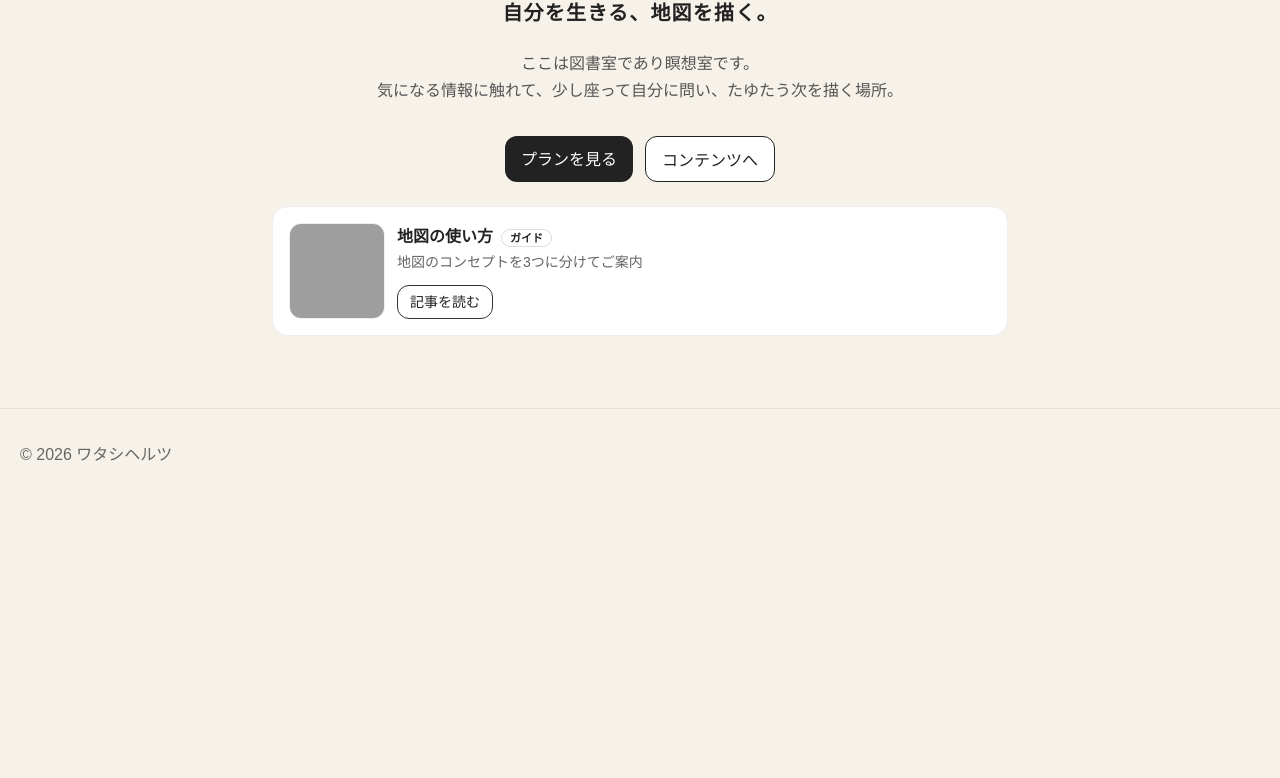
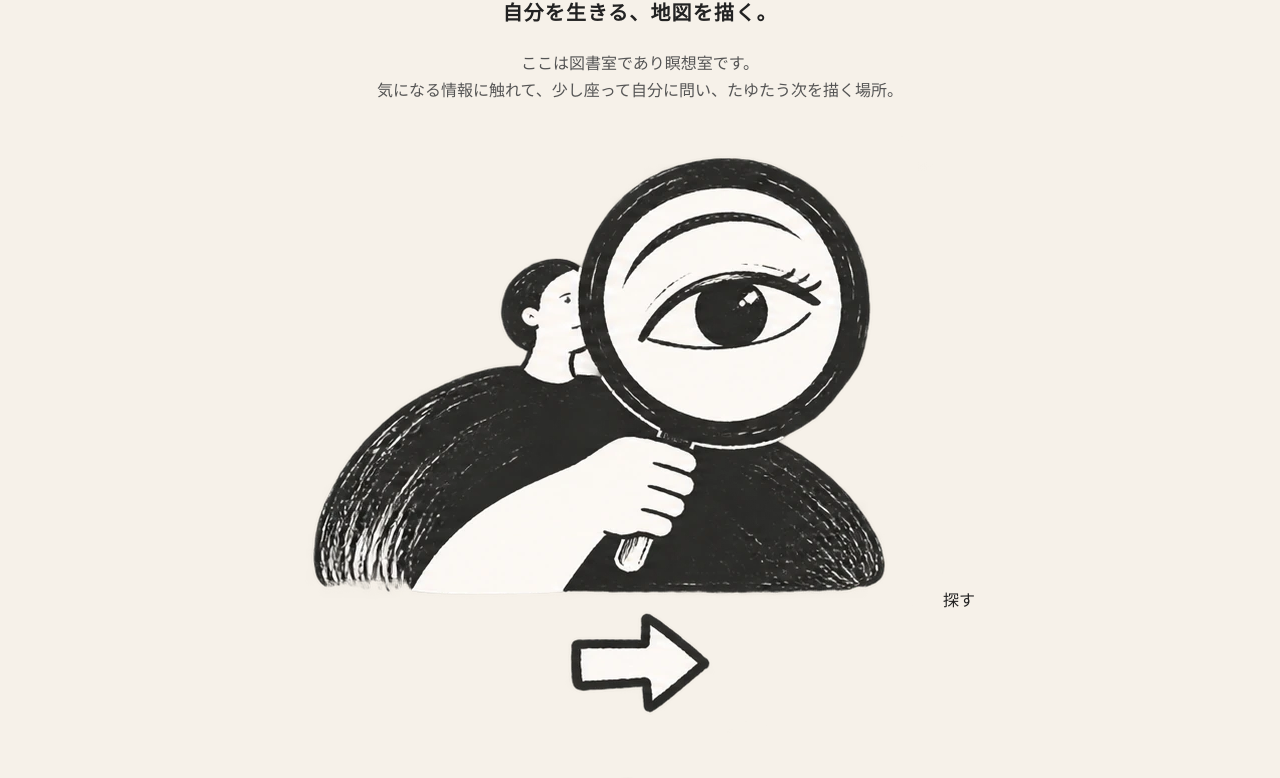
Before and after one commit to hiracoh/watashihertz, a Next.js app: page / in a window 1280 px wide. Shown: the part 932-1710 px from the top of the page. Before the commit the page ends 1429 px from the top, so only its background shows below. Built offline with nearby package versions, Linux system fonts and the light colour scheme; grey boxes are pictures that could not be loaded; a web font is replaced by a local one.

Commit message:
feat: add three illustrated homepage steps above navigation

```diff
--- a/app/page.js
+++ b/app/page.js
@@ -173,6 +173,25 @@ const featured = Array.isArray(articles)
 気になる情報に触れて、少し座って自分に問い、たゆたう次を描く場所。`}
           </p>
 
+          {/* 3つのステップ：画像・文字・矢印を独立させ、画面幅に合わせて調整 */}
+          <div className="home-steps" aria-label="探す、知る、自分事する">
+            {[
+              { image: "/sagasu.webp", label: "探す" },
+              { image: "/shiru.webp", label: "知る" },
+              { image: "/jibungoto.webp", label: "自分事する" },
+            ].map((step, index) => (
+              <div className="home-steps-part" key={step.label}>
+                {index > 0 && (
+                  <img className="home-steps-arrow" src="/arrow.webp" alt="" aria-hidden="true" />
+                )}
+                <div className="home-steps-item">
+                  <img className="home-steps-image" src={step.image} alt="" />
+                  <span className="home-steps-label">{step.label}</span>
+                </div>
+              </div>
+            ))}
+          </div>
+
           <div
             style={{
               display: "flex",
```
